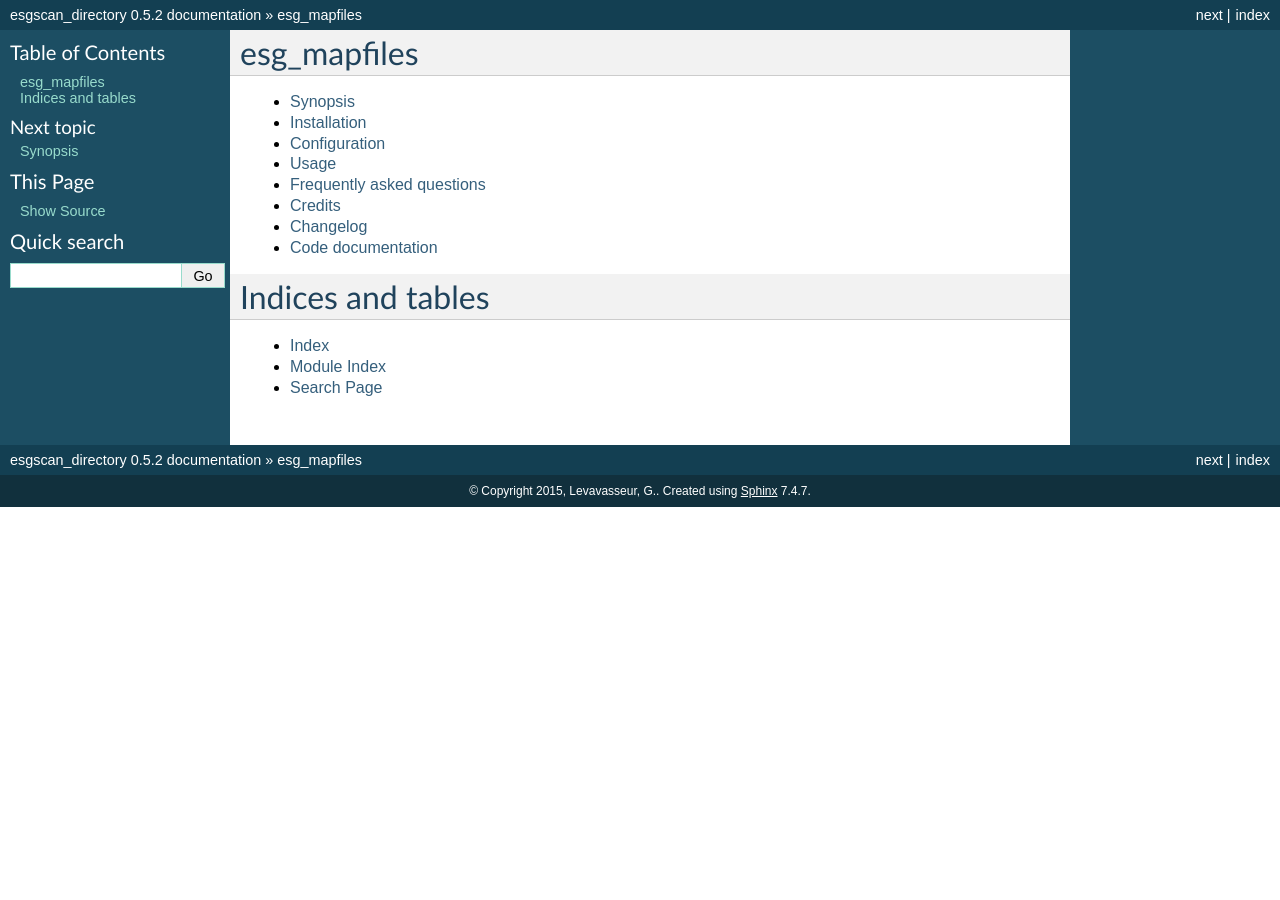
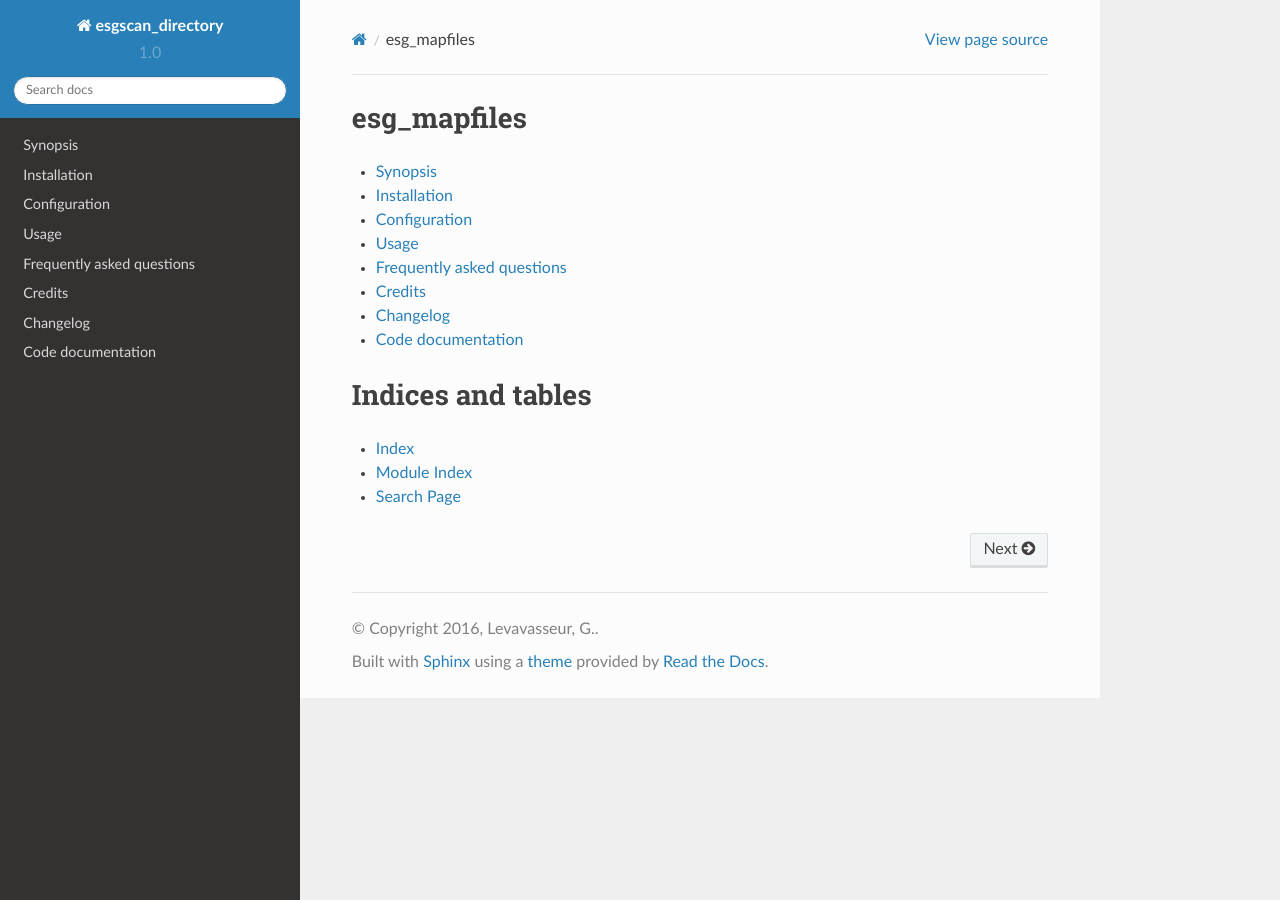
Before and after one commit to ESGF/esgf-prepare, a Sphinx documentation site: the page built from docs/index.rst, in a window 1280 px wide. Built offline with Sphinx 7.4.7 and the Read the Docs theme 2.0.0, drawn with Linux system fonts in a browser that asks for light colours.

Commit message:
conf.py update

```diff
--- a/docs/conf.py
+++ b/docs/conf.py
@@ -47,16 +47,16 @@
 
 # General information about the project.
 project = u'esgscan_directory'
-copyright = u'2015, Levavasseur, G.'
+copyright = u'2016, Levavasseur, G.'
 
 # The version info for the project you're documenting, acts as replacement for
 # |version| and |release|, also used in various other places throughout the
 # built documents.
 #
 # The short X.Y version.
-version = '0.5'
+version = '1.0'
 # The full version, including alpha/beta/rc tags.
-release = '0.5.2'
+release = '1.0'
 
 # The language for content autogenerated by Sphinx. Refer to documentation
 # for a list of supported languages.
@@ -101,7 +101,14 @@
 
 # The theme to use for HTML and HTML Help pages.  See the documentation for
 # a list of builtin themes.
-html_theme = 'classic'
+# on_rtd is whether we are on readthedocs.org
+import os
+on_rtd = os.environ.get('READTHEDOCS', None) == 'True'
+if not on_rtd:  # only import and set the theme if we're building docs locally
+    import sphinx_rtd_theme
+    html_theme = 'sphinx_rtd_theme'
+    html_theme_path = [sphinx_rtd_theme.get_html_theme_path()]
+# otherwise, readthedocs.org uses their theme by default, so no need to specify it
 
 # Theme options are theme-specific and customize the look and feel of a theme
 # further.  For a list of options available for each theme, see the
@@ -199,7 +206,7 @@
 # (source start file, target name, title,
 #  author, documentclass [howto, manual, or own class]).
 latex_documents = [
-  ('index', 'esgscan_directory.tex', u'esg\\_mapfiles Documentation',
+  ('index', 'esgscan_directory.tex', u'esgscan\\_directory Documentation',
    u'Levavasseur, G.', 'manual'),
 ]
 
```
